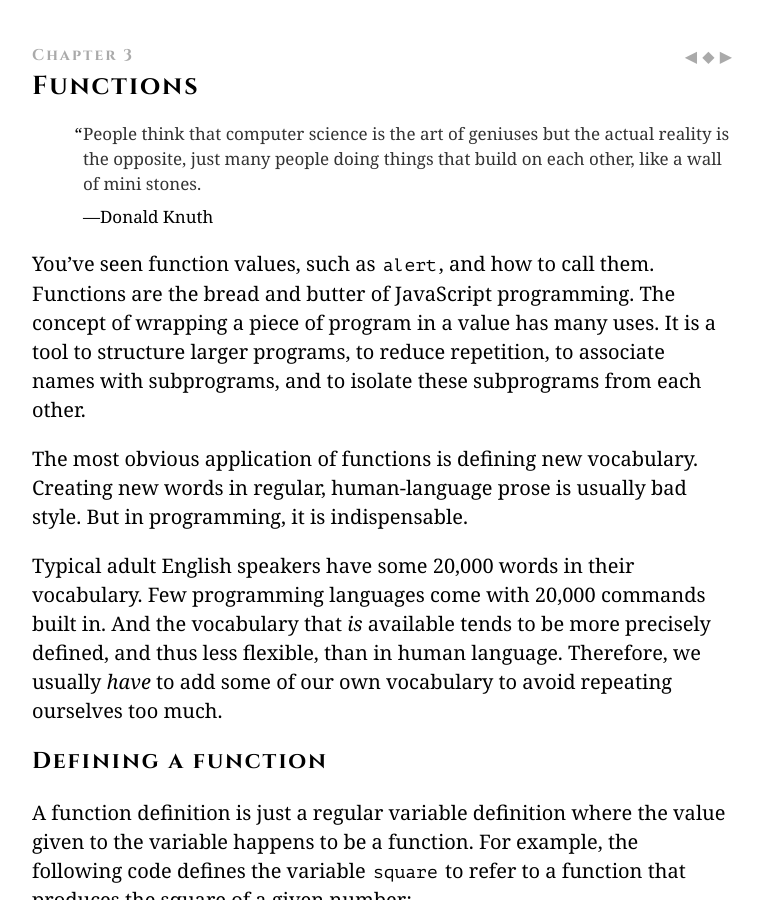
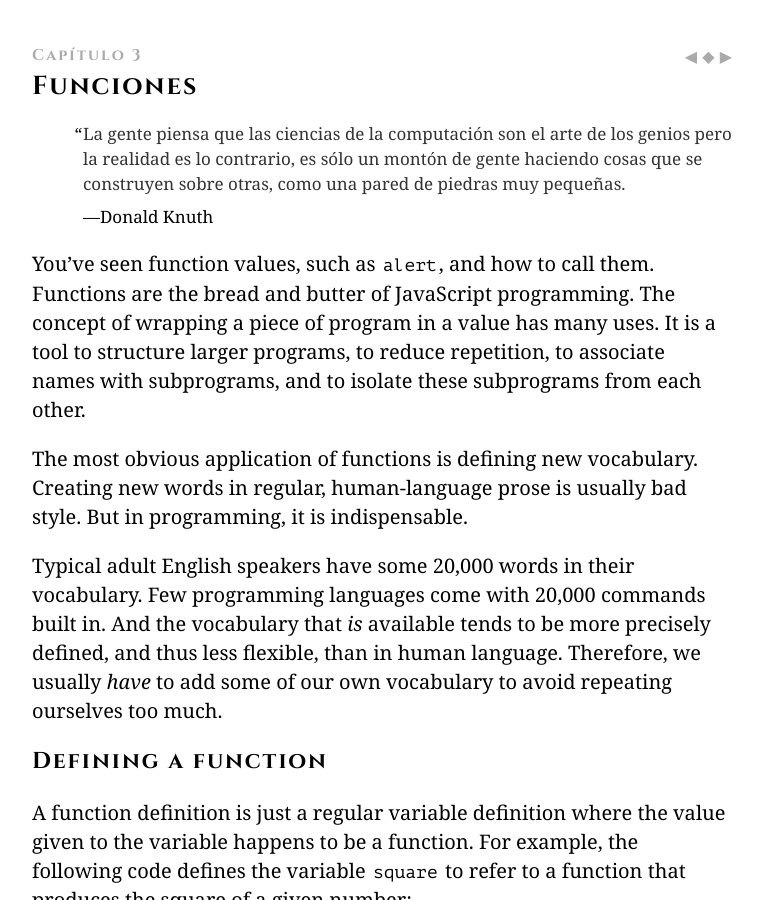
Before and after one commit to hectorip/Eloquent-JavaScript-ES-online, a Jekyll site: the page chapters/03_functions.html, which Jekyll copies as it is, in a window 1280 px wide and 900 px high. Shown: the whole window, without its empty margins (258-1021 px from the left). Built offline with Jekyll 4.4.1, drawn with Linux system fonts in a browser that asks for light colours; nearby versions of some CDN libraries; library files that are not in the unit come from our copies.

Commit message:
Stating with chapter 3

```diff
--- a/chapters/03_functions.html
+++ b/chapters/03_functions.html
@@ -1,27 +1,38 @@
 <!doctype html>
 <head>
   <meta charset="utf-8">
-  <title>Functions :: Eloquent JavaScript</title>
+  <title>Funciones :: Eloquent JavaScript</title>
   <link rel=stylesheet href="js/node_modules/codemirror/lib/codemirror.css">
   <script src="js/acorn_codemirror.js"></script>
   <link rel=stylesheet href="css/ejs.css">
   <script src="js/sandbox.js"></script>
   <script src="js/ejs.js"></script>
   <script>var chapNum = 3;</script>
+  <script>
+  (function(i,s,o,g,r,a,m){i['GoogleAnalyticsObject']=r;i[r]=i[r]||function(){
+  (i[r].q=i[r].q||[]).push(arguments)},i[r].l=1*new Date();a=s.createElement(o),
+  m=s.getElementsByTagName(o)[0];a.async=1;a.src=g;m.parentNode.insertBefore(a,m)
+  })(window,document,'script','//www.google-analytics.com/analytics.js','ga');
+
+  ga('create', 'UA-53624335-3', 'auto');
+  ga('send', 'pageview');
+
+  </script>
 </head>
 
 <article>
 <nav>
-  <a href="02_program_structure.html" title="previous chapter">◀</a>
+  <a href="02_program_structure.html" title="capítulo previo">◀</a>
   <a href="index.html" title="cover">◆</a>
-  <a href="04_data.html" title="next chapter">▶</a>
+  <a href="04_data.html" title="capítulo siguiente">▶</a>
 </nav>
 
-<h1><div class=chap_num>Chapter 3</div>Functions</h1>
+<h1><div class=chap_num>Capítulo 3</div>Funciones</h1>
 <blockquote>
-<p><a class=p_ident id="p_hkFlscMSbe" href="#p_hkFlscMSbe"></a>People think that computer science is the art of
-geniuses but the actual reality is the opposite, just many people
-doing things that build on each other, like a wall of mini stones.</p>
+<p><a class=p_ident id="p_9tVXtW7iek" href="#p_9tVXtW7iek"></a>La gente piensa que las ciencias de la computación son el
+arte de los genios pero la realidad es lo contrario, es sólo un
+montón de gente haciendo cosas que se construyen sobre otras,
+como una pared de piedras muy pequeñas.</p>
  <footer>Donald Knuth</footer>
 </blockquote>
 <p><a class=p_ident id="p_tovalktUcj" href="#p_tovalktUcj"></a>You&#8217;ve seen function values, such
@@ -785,8 +796,8 @@ counter can be returned.</p>
 function <em>local</em> to the function by using the <code>var</code> keyword.</p>
 </div></div>
 <nav>
-  <a href="02_program_structure.html" title="previous chapter">◀</a>
+  <a href="02_program_structure.html" title="capítulo previo">◀</a>
   <a href="index.html" title="cover">◆</a>
-  <a href="04_data.html" title="next chapter">▶</a>
+  <a href="04_data.html" title="capítulo siguiente">▶</a>
 </nav>
 </article>
```
Also changed, not shown: 2 other files.
